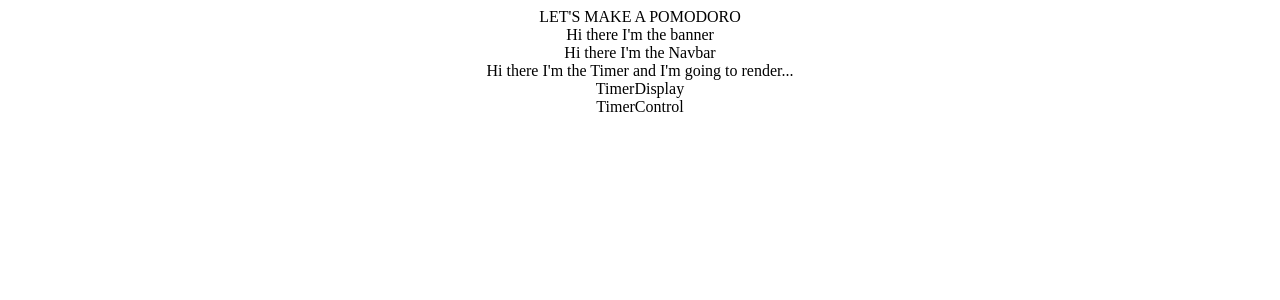
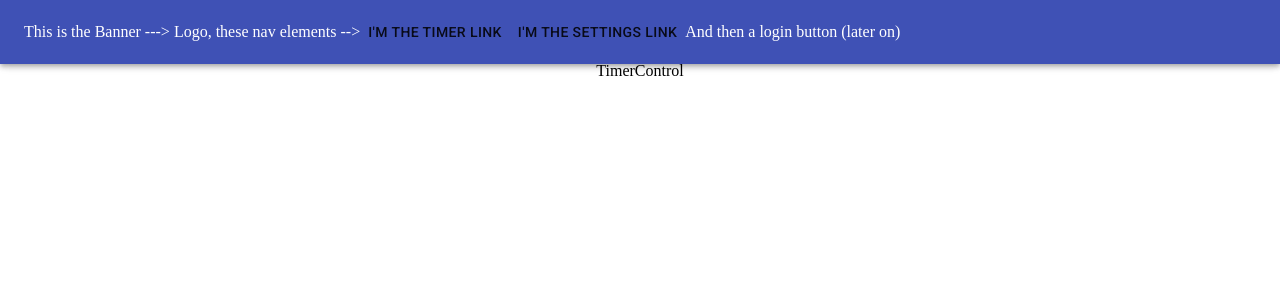
Before and after one commit to ARTurnerGit/pomodoro, a React (Create React App) app: page / in a window 1280 px wide. Shown: the top 300 px of the page. Built offline with nearby package versions, Linux system fonts and the light colour scheme.

Commit message:
rough draft banner and navbar complete

```diff
--- a/src/App.js
+++ b/src/App.js
@@ -2,7 +2,6 @@ import React from "react";
 import "./App.css";
 import { Router } from "@reach/router";
 import Banner from "./components/Banner";
-import Navbar from "./components/Navbar";
 import Timer from "./components/Timer";
 import Settings from "./components/Settings";
 
@@ -13,9 +12,6 @@ function App() {
       <header>
         <Banner />
       </header>
-      <nav>
-        <Navbar />
-      </nav>
       <main>
         <Router>
           <Timer path="/timer" default />
--- a/src/components/Banner.jsx
+++ b/src/components/Banner.jsx
@@ -1,7 +1,17 @@
 import React from "react";
+import { AppBar, Toolbar } from "@material-ui/core";
+import Navbar from "./Navbar";
 
 const Banner = () => {
-  return <div>Hi there I'm the banner</div>;
+  return (
+    <AppBar>
+      <Toolbar>
+        This is the Banner ---> Logo, these nav elements -->
+        <Navbar />
+        And then a login button (later on)
+      </Toolbar>
+    </AppBar>
+  );
 };
 
 export default Banner;
--- a/src/components/Navbar.jsx
+++ b/src/components/Navbar.jsx
@@ -1,7 +1,13 @@
 import React from "react";
+import { Box, Button } from "@material-ui/core";
 
 const Navbar = () => {
-  return <div>Hi there I'm the Navbar</div>;
+  return (
+    <Box>
+      <Button>I'm the timer link</Button>
+      <Button>I'm the settings link</Button>
+    </Box>
+  );
 };
 
 export default Navbar;
```
